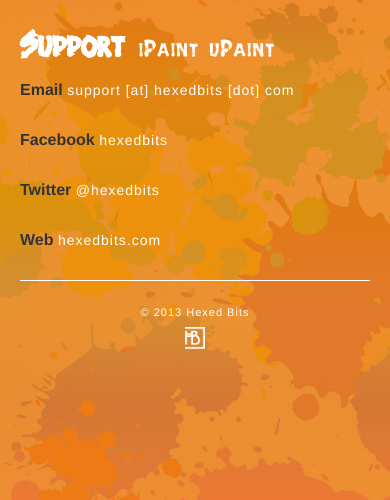
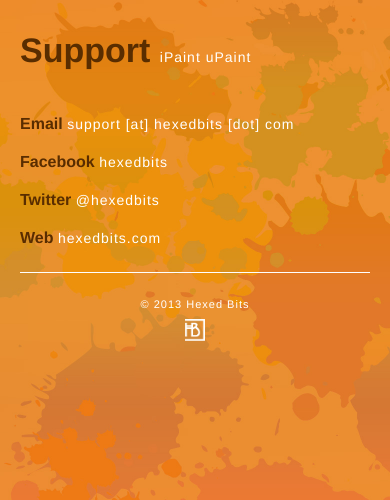
Before and after one commit to acekiller/ipaint-upaint-site, a PHP site: page /support/index.php in a window 390 px wide. Shown: the top 500 px of the page. Run offline with PHP 8.4, Linux system fonts and the light colour scheme; some libraries are stand-ins or nearby versions.

Commit message:
style tweaks

```diff
--- a/css/style.css
+++ b/css/style.css
@@ -67,7 +67,7 @@ a:visited {
 
 a:hover {
     text-decoration:underline;
-    color: #BA5919;
+    color: #8c4312;
 }
 
 a:active {
@@ -91,15 +91,22 @@ h1 {
 }
 
 h2 {
-	color: #ffffff;
- 	font-size: 19px;
-    line-height: 30px;
+	color: #592d00;
+ 	font-size: 18px;
+    line-height: 26px;
     text-align: center;
-    font-weight: normal;
+    font-weight: bold;
 }
 
 h3 {
-	font-size: 24px;
+	font-size: 34px;
+	color: #592d00;
+}
+
+h4 {
+	font-size: 22px;
+	line-height: 28px;
+	color: #592d00;
 }
 
 small {
@@ -160,22 +167,12 @@ hr {
 		line-height: 40px;
 	}
 
-	#support h1 {
-		font-size: 30px;
-		line-height: 30px;
-	}
-
-	#support h1 small {
-		font-size: 20px;
-		line-height: 20px;
-	}
-
 	h2 {
 		font-size: 15px;
 		line-height: 15px;
 	}
 
-	h3 {
+	h4 {
 		font-size: 16px;
 	}
 
--- a/support/index.php
+++ b/support/index.php
@@ -9,11 +9,12 @@
 		<div class="container" id="main">
 			<div class="row center" id="support">
 				<div class="span7 offset2">
-					<h1 class="text-left">Support <small> <a href="/">iPaint uPaint</a></small></h1>
-					<h3 class="text-left">Email <small> <a href="mailto:support@hexedbits.com">support [at] hexedbits [dot] com</a></small></h3>
-					<h3 class="text-left">Facebook <small> <a href="http://facebook.com/hexedbits" target="_blank">hexedbits</a></small></h3>
-					<h3 class="text-left">Twitter <small> <a href="http://twitter.com/hexedbits" target="_blank">@hexedbits</a></small></h3>
-					<h3 class="text-left">Web <small> <a href="http://hexedbits.com" target="_blank">hexedbits.com</a></small></h3>
+					<h3 class="text-left">Support <small> <a href="/">iPaint uPaint</a></small></h3>
+					<br />
+					<h4 class="text-left">Email <small> <a href="mailto:support@hexedbits.com">support [at] hexedbits [dot] com</a></small></h4>
+					<h4 class="text-left">Facebook <small> <a href="http://facebook.com/hexedbits" target="_blank">hexedbits</a></small></h4>
+					<h4 class="text-left">Twitter <small> <a href="http://twitter.com/hexedbits" target="_blank">@hexedbits</a></small></h4>
+					<h4 class="text-left">Web <small> <a href="http://hexedbits.com" target="_blank">hexedbits.com</a></small></h4>
 					<hr>
 				</div> <!-- span -->
 			</div> <!-- row -->
```
